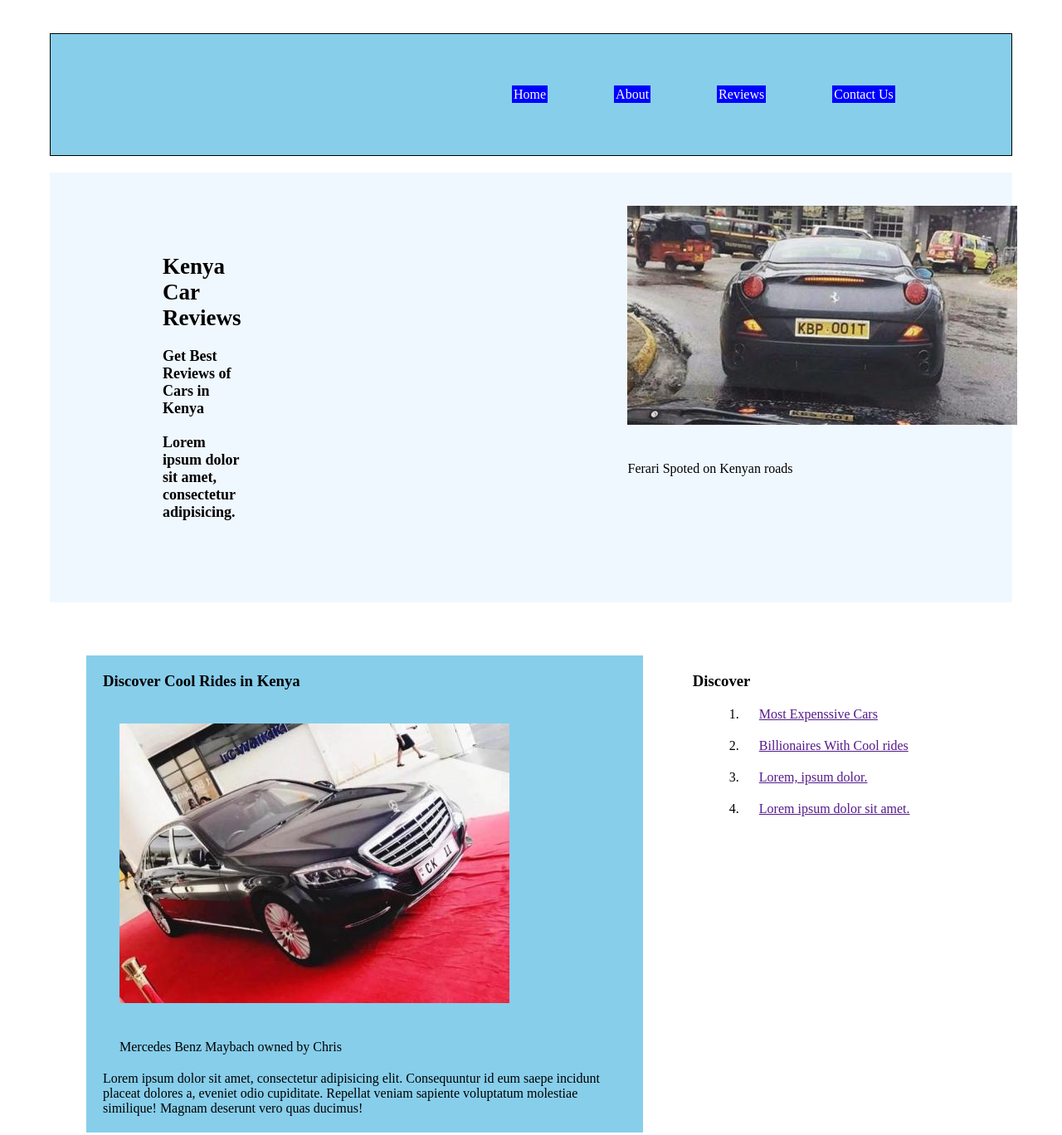
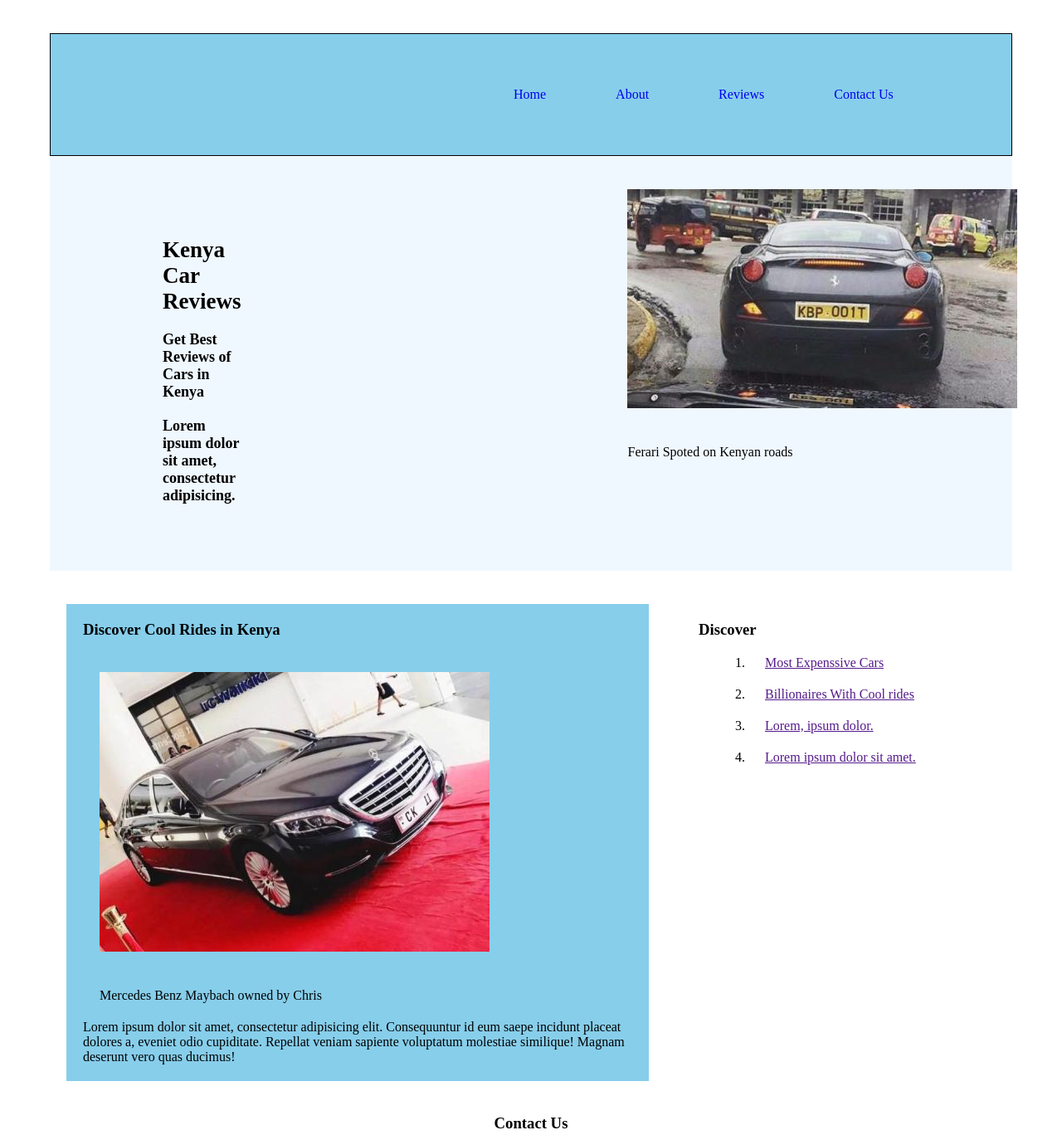
Before and after one commit to robinadoro/Semantic-HTML, a plain HTML site: page index.html in a window 1280 px wide. Shown: the top 1368 px of the page at 83% size. Drawn offline with Linux system fonts and the light colour scheme.

Commit message:
st:Style header

```diff
--- a/index.css
+++ b/index.css
@@ -20,8 +20,8 @@
     border: none;
     text-decoration: none;
     padding: 2px;
-    background-color: blue;
-    color: white;
+    /* background-color: blue;
+    color: white; */
 }
 header{
     border: 1px solid black;
@@ -29,6 +29,8 @@
     background-color: aliceblue;
     box-sizing: border-box;
     display: flex;
+    height: 500px;
+    margin-top: -20px;
 }
 header figure{
     margin-left: 30%;
@@ -41,7 +43,7 @@
 }
 main{
     display: flex;
-    padding: 2%;
+    padding: 0%;
 }
 article{
     background-color: #87CEEB;
```
